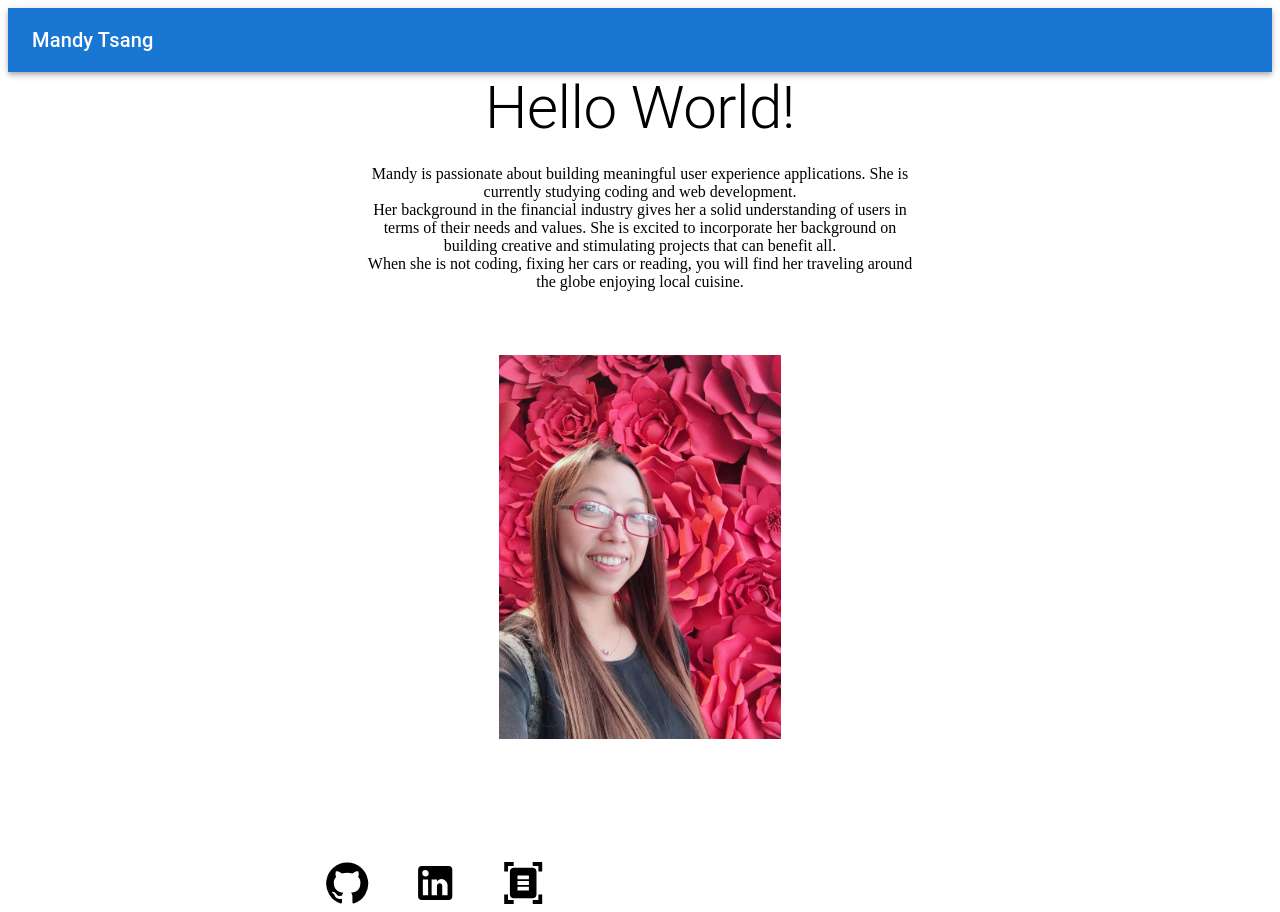
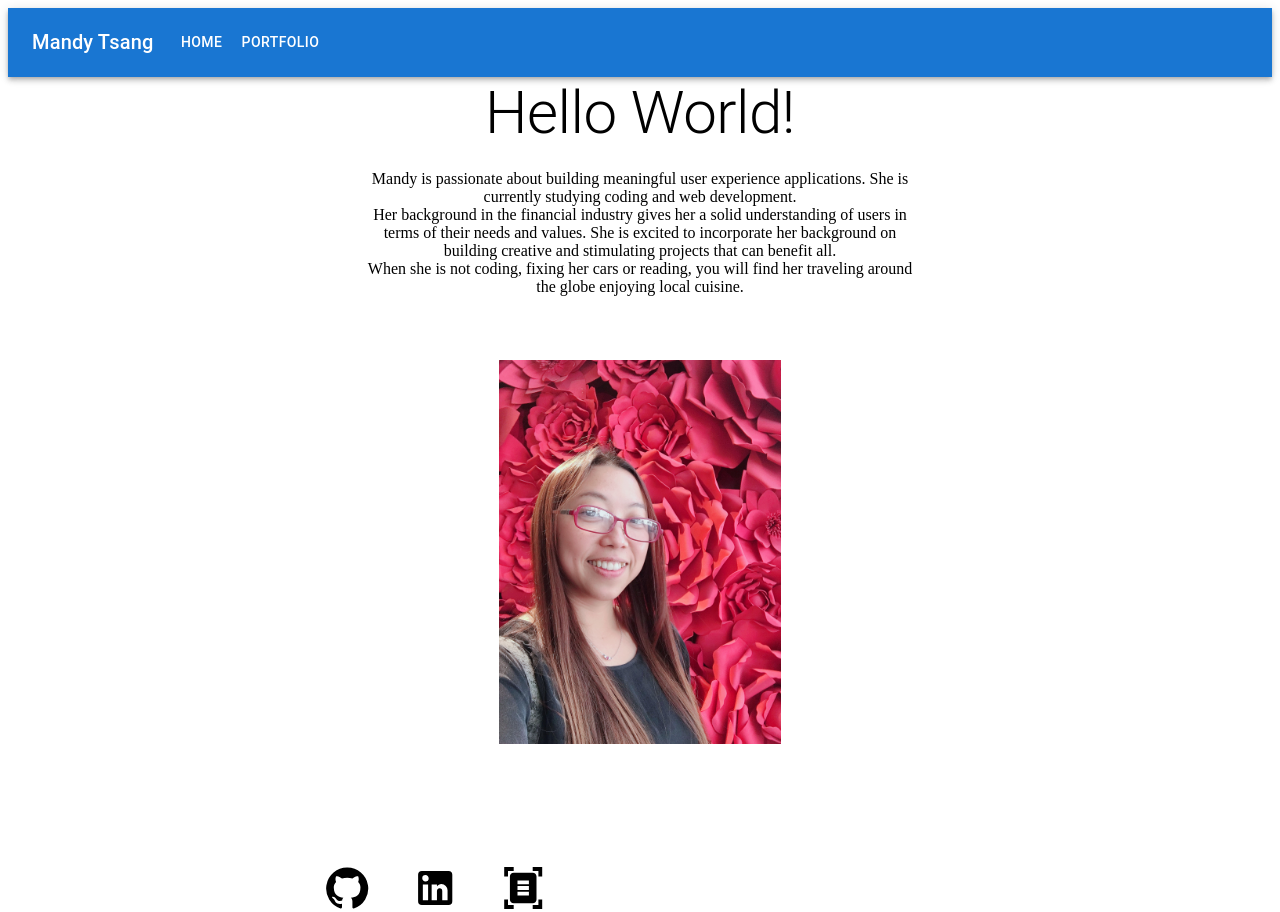
Before and after one commit to MANDYTSANG007/new-portfolio, a React (Create React App) app: page / in a window 1280 px wide. Built offline with nearby package versions, Linux system fonts and the light colour scheme.

Commit message:
modify navtab

```diff
--- a/src/components/NavTabs.js
+++ b/src/components/NavTabs.js
@@ -1,9 +1,21 @@
 import React from 'react';
-import { Container, AppBar, Toolbar, Typography, } from '@mui/material';
+import { Container, AppBar, Toolbar, Typography, IconButton, Box, Menu, MenuItem, Button} from '@mui/material';
+import MenuIcon from '@mui/icons-material/Menu';
 import useStyles from '../styles';
-const pages = ["Home", "Portfolio"];
+const pages = [
+    {
+        pageTitle: "Home",
+        pageURL: "Home",
+    },
+    {
+        pageTitle: "Portfolio",
+        pageURL: "Portfolio",
+    },
+];
 
-const NavTabs = () => {
+const NavTabs = (props) => {
+    // props.handlePageChange is a function
+
     const classes = useStyles();
 
     const [anchorElNav, setAnchorElNav] = React.useState(null);
@@ -11,9 +23,11 @@ const NavTabs = () => {
     const handleOpenNavMenu = (event) => {
         setAnchorElNav(event.currentTarget);
     }
-    const handleCloseNavMenu = () => {
+    const handleCloseNavMenu = (pageURL) => {
         setAnchorElNav(null);
-    };
+        if (pageURL)
+            props.handlePageChange(pageURL);
+    }
 
     return (
         <AppBar className={classes.navStyle} position="static">
@@ -22,11 +36,77 @@ const NavTabs = () => {
                     <Typography variant="h6" noWrap component="div" sx={{ mr: 2, display: {xs: 'none', md: 'flex'}}}>
                         Mandy Tsang
                     </Typography>
+                    <Box sx={{ flexGrow: 1, display: {xs: 'flex', md: 'none'}}}>
+                        <IconButton
+                            size="large"
+                            aria-controls="menu-appbar"
+                            aria-haspopup="true"
+                            onClick={handleOpenNavMenu}
+                            color="inherit"
+                        >
+                            <MenuIcon/>
+                        </IconButton>
+                        <Menu
+                            id="menu-appbar"
+                            anchorEl={anchorElNav}
+                            anchorOrigin={{
+                                vertical: 'bottom',
+                                horizontal: 'left',
+                            }}
+                            keepMounted
+                            transformOrigin={{
+                                vertical: 'top',
+                                horizontal: 'left',
+                            }}
+                            open={Boolean(anchorElNav)}
+                            onClose={() => {
+                                handleCloseNavMenu(null);
+                            }}
+                        sx={{
+                                display: {xs: 'block', md: 'none'},
+                            }}
+                        >
+                        {pages.map((page, index)=> {
+                            const { pageTitle, pageURL} = page;
+                            return (
+                            <MenuItem key={index} onClick={()=> {
+                                handleCloseNavMenu(pageURL)
+                            }}
+                            >
+                                <Typography textAlign="center">{pageTitle}</Typography>
+                            </MenuItem>
+                            );
+                        })}
+                        </Menu>
+                        </Box>
+                    <Typography
+                    variant="h6"
+                    noWrap
+                    component="div"
+                    sx={{ flexGrow: 1, display: {xs: 'flex',md:'none'}}}
+                    >
+                        Mandy Tsang
+                    </Typography>
+                    <Box sx={{ flexGrow: 1, display: {xs: 'none', md: 'flex' }}}>
+                        {pages.map((page, index) => {
+                            const { pageTitle, pageURL} = page;
+                            return (
+                            <Button
+                                key={index}
+                                onClick={()=>handleCloseNavMenu(pageURL)}
+                                sx={{ my: 2, color: 'white', display: 'block'}}
+                            >
+                                {pageTitle}
+                            </Button>
+                            );
+                            })}
+                    </Box>
                 </Toolbar>
             </Container>
         </AppBar>
     )
 }
+export default NavTabs;
 
 // function NavTabs({ currentPage, handlePageChange }) {
 
@@ -53,5 +133,3 @@ const NavTabs = () => {
 //         </ul>
 //     );
 // }
-
-export default NavTabs;
--- a/src/components/PortfolioContainer.js
+++ b/src/components/PortfolioContainer.js
@@ -4,20 +4,20 @@ import Home from './pages/Home';
 import Portfolio from './pages/Portfolio';
 
 export default function PortfolioContainer() {
-    const [currentPage, setCurrentPage] = useState('Home');
+    const [anchorElNav, setAnchorElNav] = useState('Home');
 
     const renderPage = () => {
-        if (currentPage === 'Portfolio'){
+        if (anchorElNav === 'Portfolio'){
             return <Portfolio />;
         }
         return <Home />;
     };
 
-    const handlePageChange = (page) => setCurrentPage(page);
+    const handlePageChange = (page) => setAnchorElNav(page);
 
     return (
         <div>
-            <NavTabs currentPage = {currentPage} handlePageChange = {handlePageChange} />
+            <NavTabs anchorElNav = {anchorElNav} handlePageChange = {handlePageChange} />
             {renderPage()}
         </div>
     );
--- a/src/styles.js
+++ b/src/styles.js
@@ -38,7 +38,7 @@ const useStyles = makeStyles((theme) => ({
             }
         },
         navStyle: {
-            backgroundColor: "#ffc107",
+            backgroundColor: "#ffeb3b",
         }
     }));
 
```
